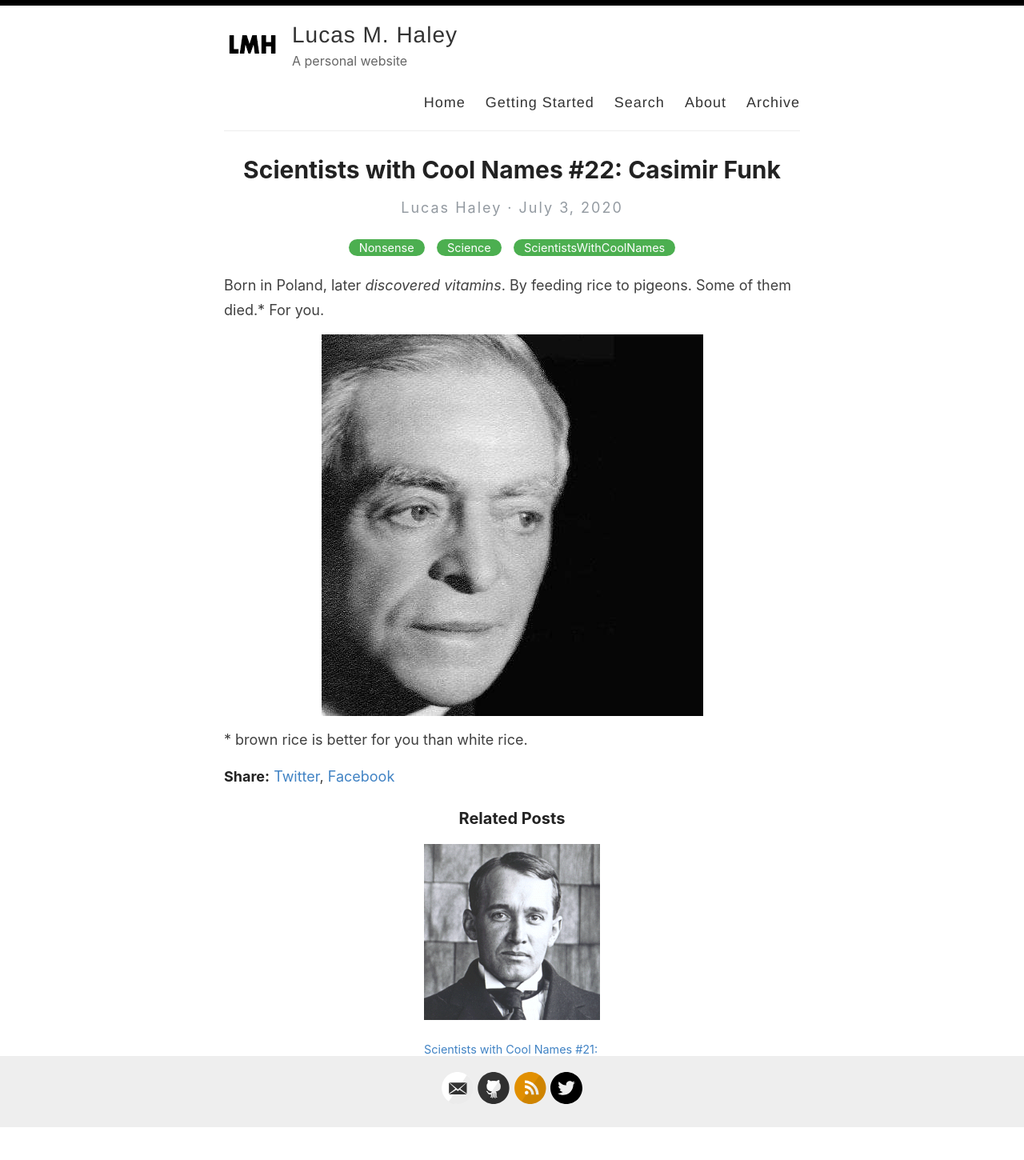
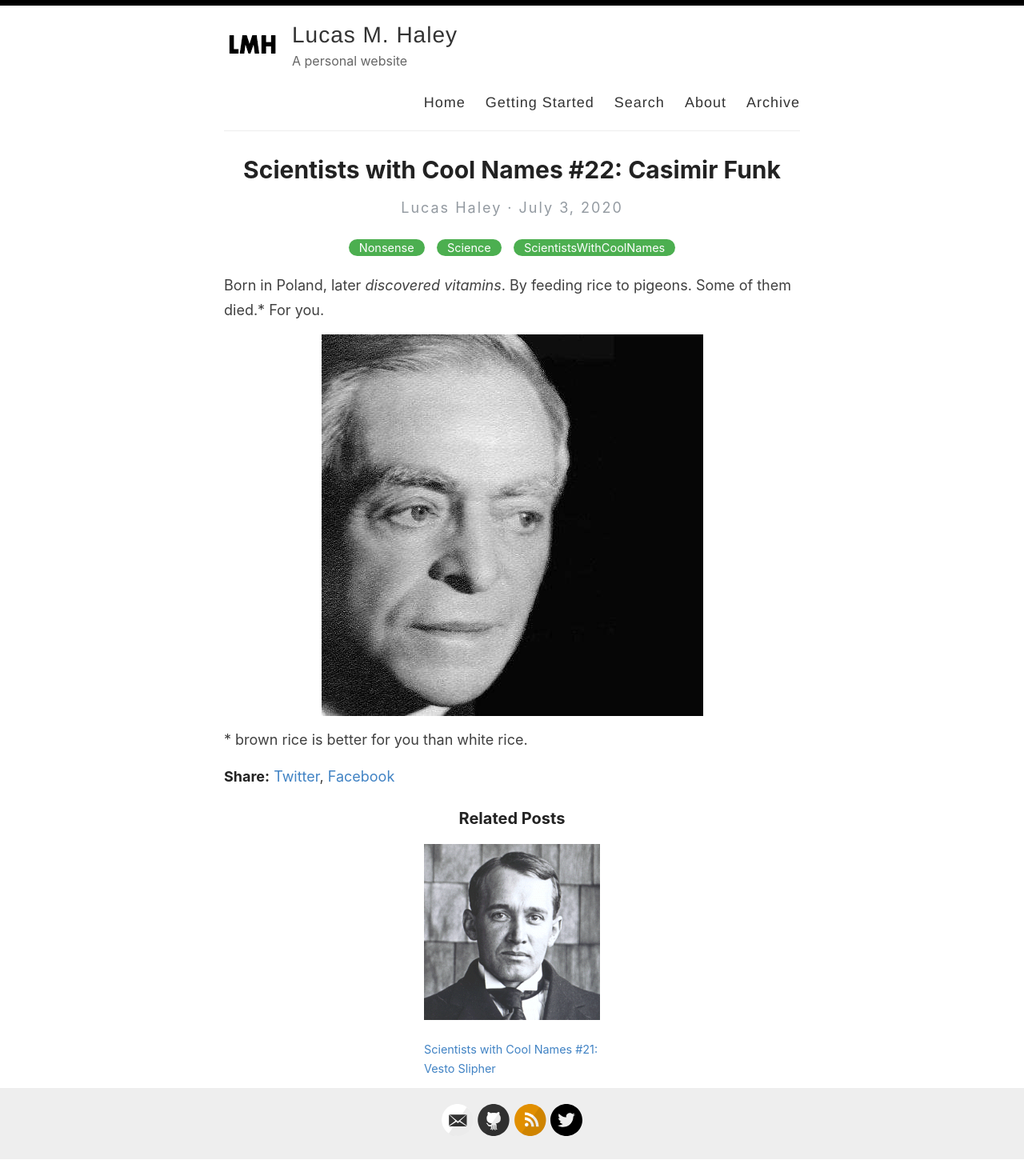
Before and after one commit to lucashaley/lucashaley.github.io, a Jekyll site: the page built from _posts/2020-07-03-scientists-with-cool-names-22-casimir-funk.md, in a window 1280 px wide. Shown: the whole page at 80% size. Built offline with Jekyll 4.4.1, drawn with Linux system fonts in a browser that asks for light colours; before the commit the page ends 1410 px from its top, so only the background shows below that.

Commit message:
Fixing related

```diff
--- a/_layouts/post.html
+++ b/_layouts/post.html
@@ -41,7 +41,7 @@ layout: default
     {% endif %}
     {% for similar_page in similar_pages %}
       {% assign similar = site.posts | where: 'path', similar_page | first %}
-        <div style="display: block; width: 220px; height: 220px;">
+        <div style="display: block; width: 220px; height: 260px;">
           <a href="{{site.baseurl}}{{ similar.url }}">
             <img style="width: 220px; height: 220px;" src="{{ similar.splash | relative_url }}">
             <p style="font-size: 0.8em;">{{ similar.title }}</p>
```
